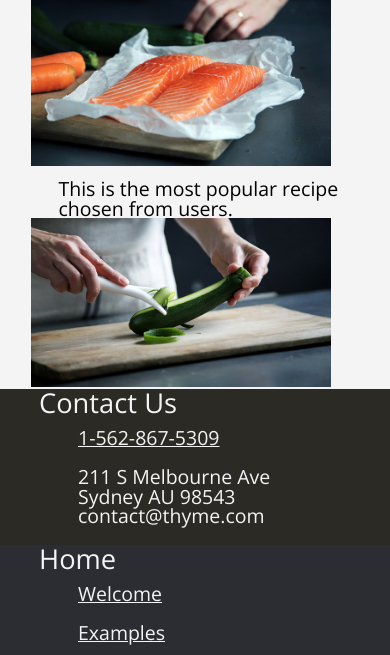
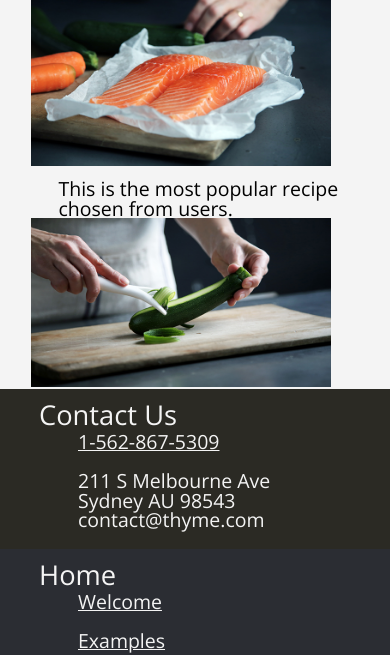
Before and after one commit to ttcnrt/ttcnrt.github.io, a plain HTML site: page index.html in a window 390 px wide. Shown: the part 460-1115 px from the top of the page. Drawn offline with nearby package versions, Linux system fonts and the light colour scheme.

Commit message:
footer section padding adjust

```diff
--- a/index.css
+++ b/index.css
@@ -120,6 +120,9 @@ footer section p, footer nav ul li {
 	font-size: 5vw;
 	color: #f4f4f4;
 }
+footer section p {
+	padding-bottom: 0;
+}
 footer nav ul li a, footer section a {
 	color: #f4f4f4;
 }
@@ -132,17 +135,18 @@ footer nav ul li a, footer section a {
 footer nav ul li a:visited, footer section a:visited {
 	color: #f4f4f4;
 }
-footer section p {
-	padding-bottom: 5vw;
-}
-.footerTitles, nav h4 {
+.footerTitles, nav#footerNav h4 {
 	font-family: 'Open Sans', sans-serif;
 	font-size: 7vw;
-	padding: 0 0 3% 10%;
+	padding: 0 0 1% 10%;
 	color: #f4f4f4;
 }
 #numberMobile {
 	padding-bottom: 2%;
+}
+footer section section, footer section nav {
+	padding-top: 3%;
+	padding-bottom: 5%;
 }
 	/*End of footer styles*/
 	/*Main Styles*/
```
